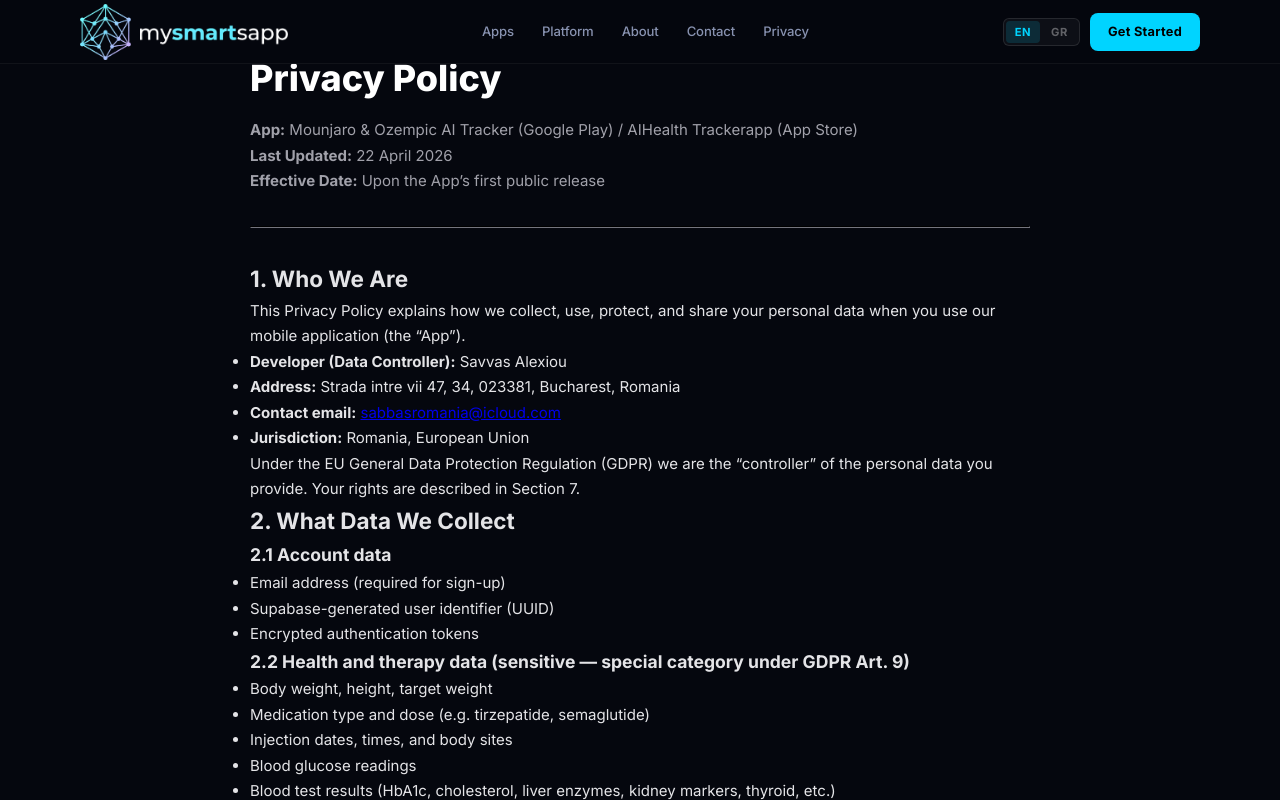
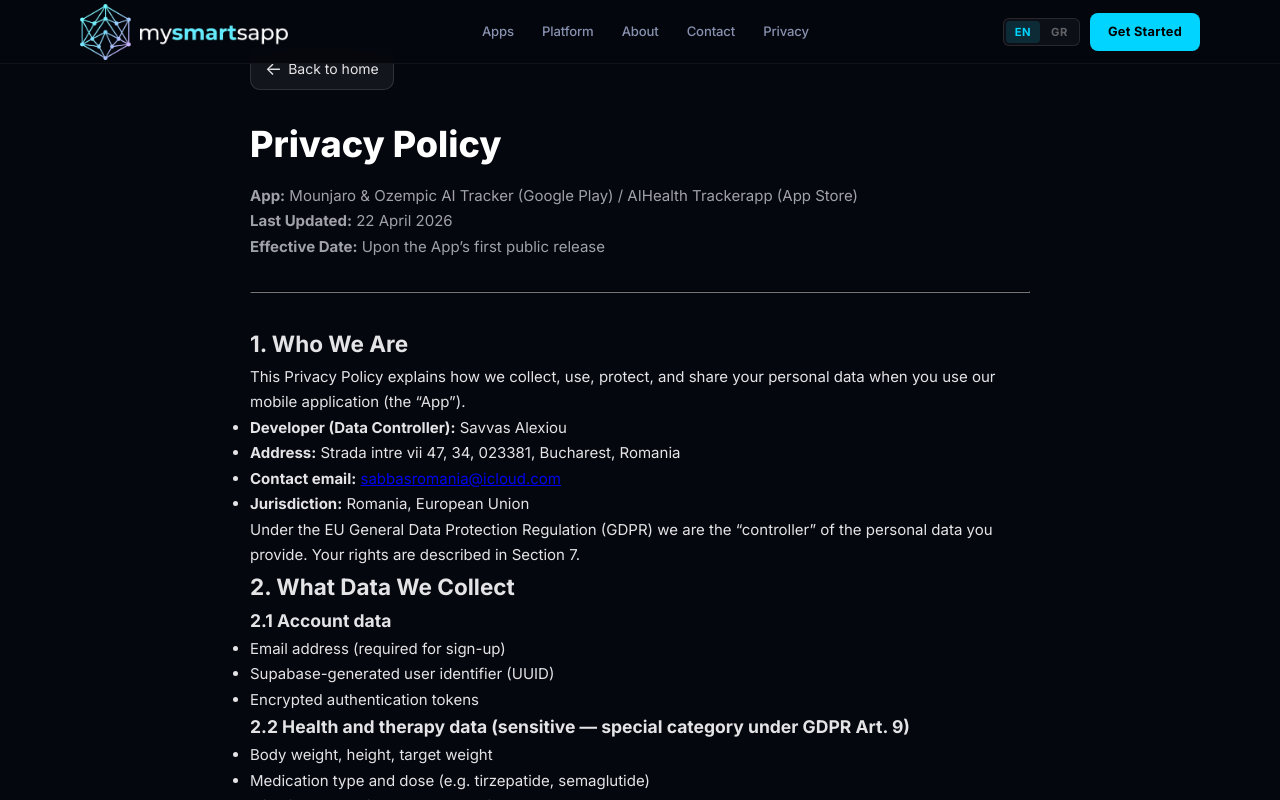
Before and after one commit to Sabbasromania-ai/mysmartapp-site, a React (Vite) app: page /privacy in a window 1280 px wide. Shown: the top 800 px of the page. Built offline with nearby package versions, Linux system fonts and the light colour scheme.

Commit message:
fix(nav): logo returns to home + add Back button on Privacy page

```diff
--- a/src/components/Nav.tsx
+++ b/src/components/Nav.tsx
@@ -32,7 +32,7 @@ export default function Nav() {
     <>
       <div className={`nav-backdrop${scrolled ? ' scrolled' : ''}`} />
       <nav>
-        <a href="#" className="logo-img-link">
+        <a href="/" className="logo-img-link">
           <img src={navLogo} alt="mysmartsapp logo" className="nav-logo-img" />
         </a>
         <div className="nav-links">
--- a/src/pages/Privacy.tsx
+++ b/src/pages/Privacy.tsx
@@ -9,6 +9,26 @@ export default function Privacy() {
   return (
     <main className="privacy-page">
       <div className="container" style={{ maxWidth: 820, margin: '0 auto', padding: '48px 20px 120px', color: '#e4e4e7', lineHeight: 1.7 }}>
+        <a href="/" style={{
+          display: 'inline-flex',
+          alignItems: 'center',
+          gap: 6,
+          padding: '8px 14px',
+          marginBottom: 24,
+          background: 'rgba(255,255,255,0.06)',
+          border: '1px solid rgba(255,255,255,0.12)',
+          borderRadius: 10,
+          color: '#e4e4e7',
+          fontSize: 14,
+          textDecoration: 'none',
+          transition: 'all 0.2s',
+        }}
+        onMouseEnter={e => { e.currentTarget.style.background = 'rgba(255,255,255,0.12)'; }}
+        onMouseLeave={e => { e.currentTarget.style.background = 'rgba(255,255,255,0.06)'; }}
+        >
+          <span style={{ fontSize: 18, lineHeight: 1 }}>&larr;</span>
+          <span>Back to home</span>
+        </a>
         <h1 style={{ fontSize: 36, fontWeight: 800, marginBottom: 8, color: '#fff' }}>Privacy Policy</h1>
         <p style={{ color: '#a1a1aa', marginBottom: 32 }}>
           <strong>App:</strong> Mounjaro &amp; Ozempic AI Tracker (Google Play) / AIHealth Trackerapp (App Store)<br />
```
